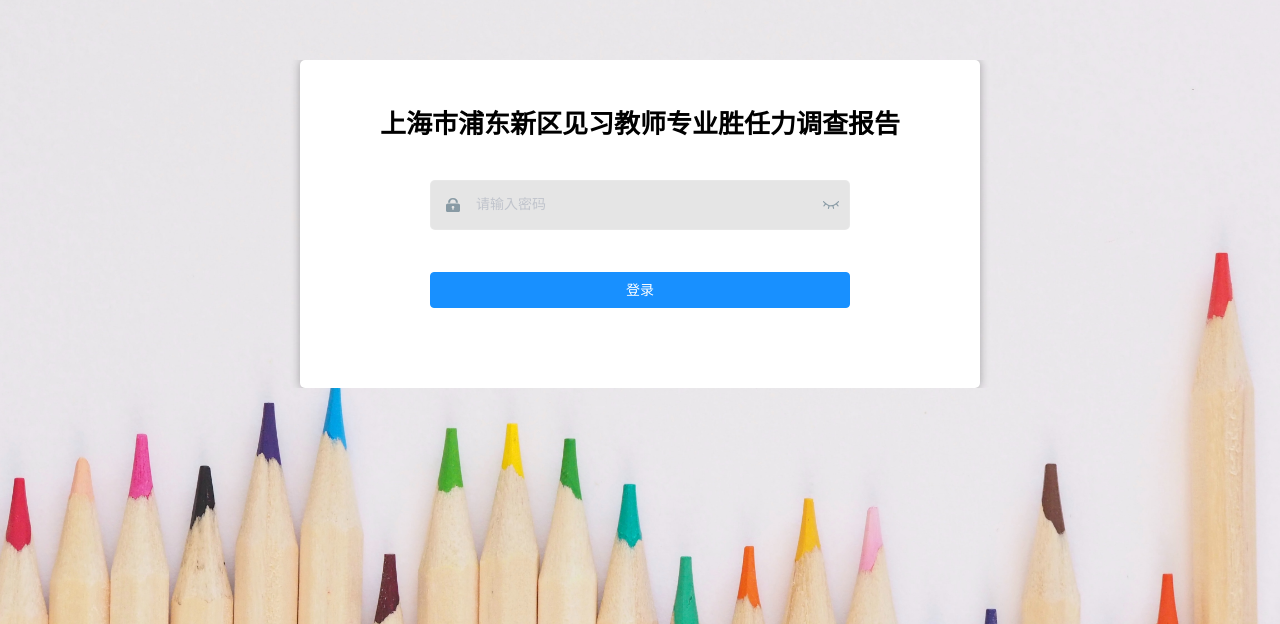
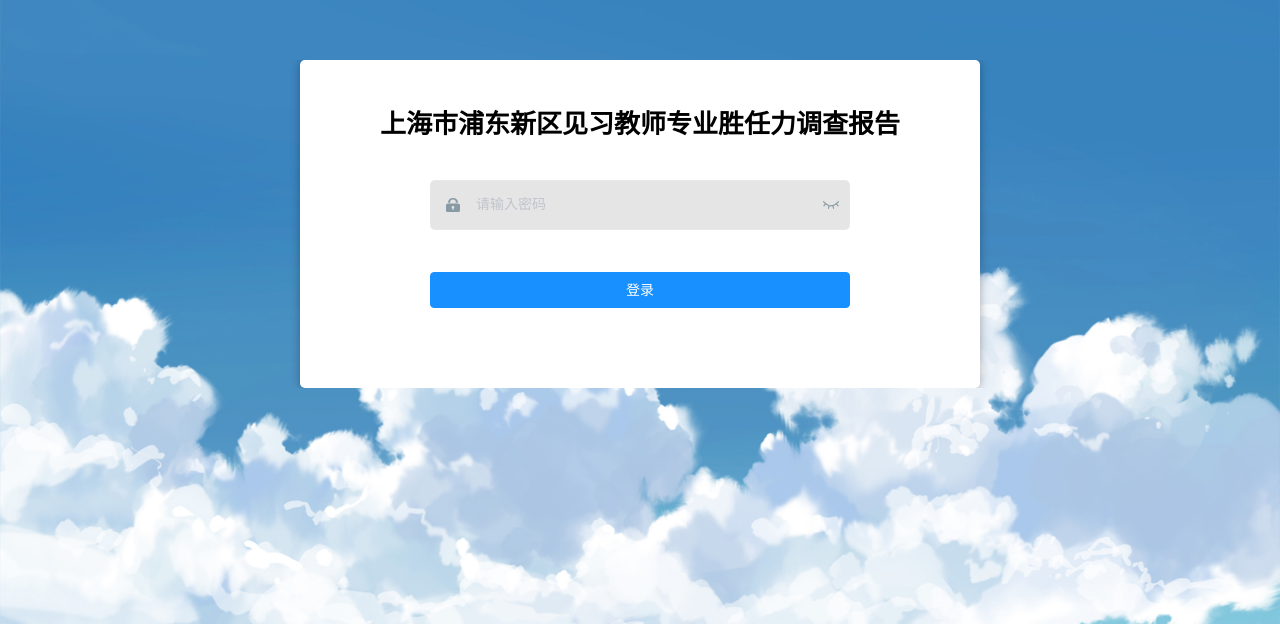
Before and after one commit to feelonewong/pdjspg_front, a Vue app: page /#/login in a window 1280 px wide. Shown: the part 176-800 px from the top of the page. Built offline with nearby package versions, Linux system fonts and the light colour scheme.

Commit message:
update:第20节多态完成

```diff
--- a/src/views/login/index.vue
+++ b/src/views/login/index.vue
@@ -284,7 +284,7 @@ $light_gray: #eee;
   width: 100%;
   background-color: $bg;
   background-size: cover;
-  background-image: url('../../assets/login-bg.jpg');
+  background-image: url('../../assets/bg-5.jpg');
   // background-image: url(https://images.unsplash.com/photo-1503676260728-1c00da094a0b?ixlib=rb-4.0.3&ixid=M3wxMjA3fDB8MHxwaG90by1wYWdlfHx8fGVufDB8fHx8fA%3D%3D&auto=format&fit=crop&w=2022&q=80);
   overflow: hidden;
 
@@ -349,13 +349,13 @@ $light_gray: #eee;
     display: flex;
     flex-direction: column;
     align-items: center;
-    background-color: #fff;
     padding: 50px;
     // padding-top: 30px;
     // padding-bottom: 40px;
     background-color: #fff;
     box-sizing: border-box;
     border-radius: 5px;
+    // background-color: transparent;
     box-shadow: 0 0 10px rgba(0, 0, 0, 0.3);
 
   }
```
Also changed, not shown: src/assets/bg-5.jpg (added).
